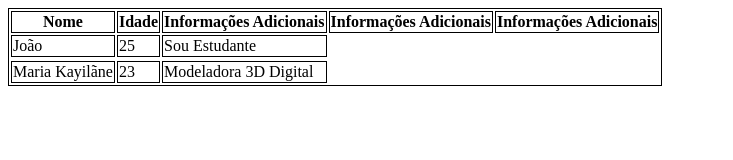
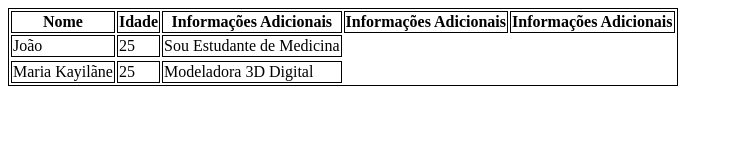
Before and after one commit to JonathanFL7/aula-tabela, a plain HTML site: page index.html in a window 1280 px wide. Shown: the whole page, without its empty margins (0-733 px from the left). Drawn offline with Linux system fonts and the light colour scheme.

Commit message:
Melhorando as informações

```diff
--- a/index.html
+++ b/index.html
@@ -26,12 +26,12 @@
         <tr>
             <td>João</td>
             <td>25</td>
-            <td>Sou Estudante</td>
+            <td>Sou Estudante de Medicina</td>
         </tr>
         <tr>
             <tr>
                 <td>Maria Kayilãne</td>
-                <td>23</td>
+                <td>25</td>
                 <td>Modeladora 3D Digital</td>
             </tr>
         </tr>
```
